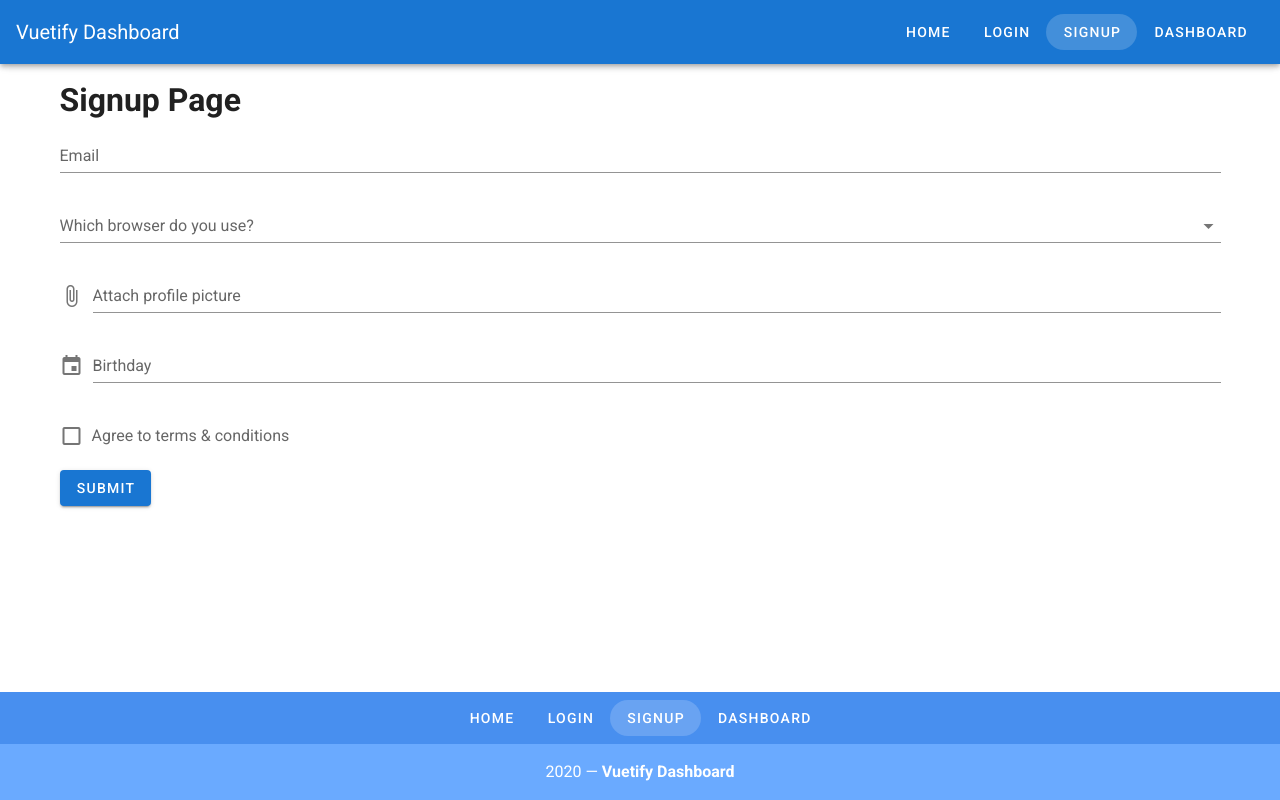
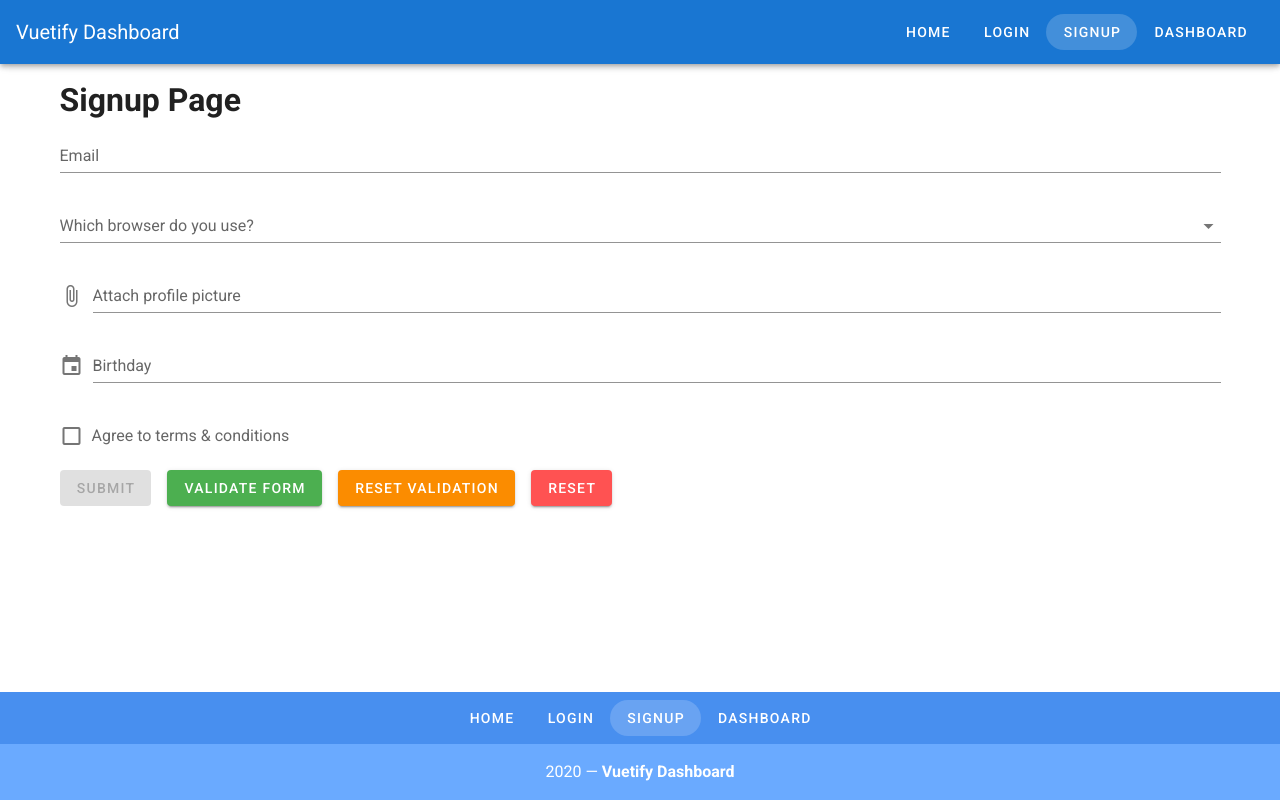
Before and after one commit to dpetrova/vue-vuetify, a Vue app: page /signup in a window 1280 px wide. Built offline with nearby package versions, Linux system fonts and the light colour scheme.

Commit message:
form validation

```diff
--- a/src/views/Signup.vue
+++ b/src/views/Signup.vue
@@ -3,8 +3,13 @@
     <v-row>
       <v-col>
         <h1>Signup Page</h1>
-        <v-form>
-          <v-text-field label="Email" type="email" />
+        <v-form ref="signUpForm" v-model="formValidity">
+          <v-text-field
+            label="Email"
+            type="email"
+            v-model="email"
+            :rules="emailRules"
+          />
           <v-autocomplete label="Which browser do you use?" :items="browsers" />
           <v-file-input label="Attach profile picture" />
           <!-- <v-text-field label="Birthday" v-model="birthday" readonly />
@@ -29,8 +34,16 @@
             </template>
             <v-date-picker v-model="birthday" @input="menu = false"></v-date-picker>
           </v-menu>
-          <v-checkbox label="Agree to terms & conditions" />
-          <v-btn type="submit" color="primary">Submit</v-btn>
+          <v-checkbox
+            label="Agree to terms & conditions"
+            v-model="agreeToTerms"
+            :rules="agreeToTermsRules"
+            required
+          />
+          <v-btn type="submit" color="primary" class="mr-4" :disabled="!formValidity">Submit</v-btn>
+          <v-btn color="success" class="mr-4" @click="validateForm">Validate Form</v-btn>
+          <v-btn color="warning" class="mr-4" @click="resetValidation">Reset Validation</v-btn>
+          <v-btn color="error" @click="resetForm">Reset</v-btn>
         </v-form>
       </v-col>
     </v-row>
@@ -42,7 +55,40 @@
   data: () => ({
     browsers: ["Chrome", "Firefox", "Safari", "Edge", "Brave"],
     menu: false,
-    birthday: ""
-  })
+    birthday: "",
+    agreeToTerms: false,
+    agreeToTermsRules: [
+      value =>
+        !!value ||
+        "You must agree to the terms and conditions to sign up for an account."
+    ],
+    email: "",
+    emailRules: [
+      value => !!value || "Email is required.",
+      value => value.indexOf("@") !== 0 || "Email should have a username.",
+      value => value.includes("@") || "Email should include an @ symbol.",
+      value =>
+        value.indexOf(".") - value.indexOf("@") > 1 ||
+        "Email should contain a valid domain.",
+      value => value.includes(".") || "Email should include a period symbol.",
+      value =>
+        value.indexOf(".") <= value.length - 3 ||
+        "Email should contain a valid domain extension."
+    ],
+    formValidity: false
+  }),
+  methods: {
+    resetForm() {
+      //reset entire form (input values + validation)
+      this.$refs.signUpForm.reset();
+    },
+    resetValidation() {
+      //reset only form validation
+      this.$refs.signUpForm.resetValidation();
+    },
+    validateForm() {
+      this.$refs.signUpForm.validate();
+    }
+  }
 };
 </script>
```
